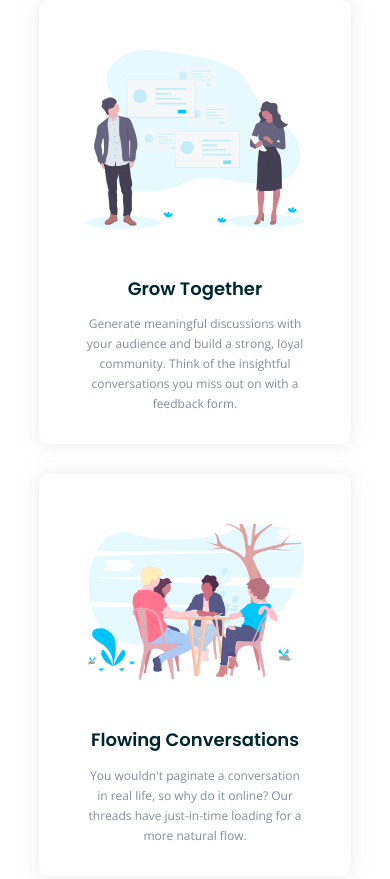
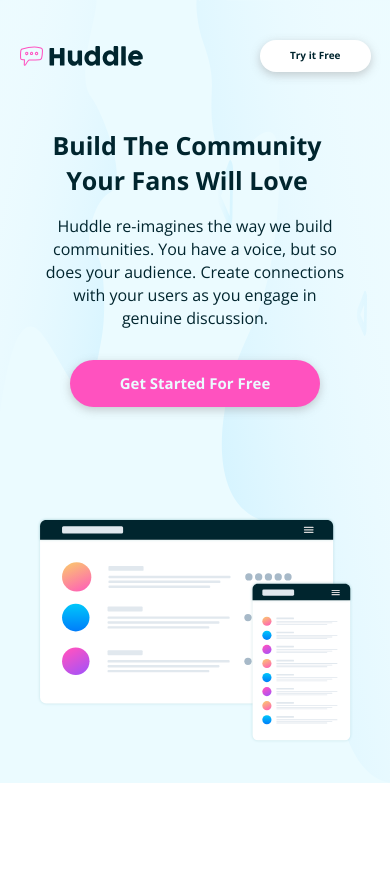
Before and after one commit to Lwmeek/Huddle-Landing-Alt, a plain HTML site: page index.html in a window 390 px wide. Shown: the top 879 px of the page. After the commit the page ends 844 px from the top, so only its background shows below. Drawn offline with nearby package versions, Linux system fonts and the light colour scheme.

Commit message:
updating header for all screensizes

```diff
--- a/css/styles.css
+++ b/css/styles.css
@@ -43,7 +43,7 @@ body {
 }
 .btn:hover {
 	cursor: pointer;
-	opacity: 50%;
+	opacity: 75%;
 }
 .btn-primary {
 	background: var(--clr-pink);
@@ -69,6 +69,7 @@ body {
 	justify-content: space-between;
 	width: 90%;
 	margin: 4rem auto;
+	align-items: center;
 }
 .header-bar img {
 	height: 2rem;
@@ -87,12 +88,14 @@ body {
 .header-body_content h1 {
 	line-height: 5rem;
 	color: var(--clr-vdark-cyan);
+	max-width: 20ch;
 }
 .header-body_content p {
 	font-size: 1.6rem;
 	line-height: 2.3rem;
 	color: var(--clr-vdark-cyan);
 	margin-bottom: 3rem;
+	max-width: 50ch;
 }
 .header-body .btn {
 	font-size: 1.5rem;
@@ -100,6 +103,26 @@ body {
 .header-body_img {
 	width: 50%;
 	height: 50%;
+}
+@media screen and (max-width: 768px) {
+	.header-body {
+		flex-direction: column;
+		text-align: center;
+	}
+	.header-bar .btn {
+		font-size: 1rem;
+		padding: 1rem 3rem;
+	}
+	.header-body_content h1 {
+		font-size: 2.5rem;
+		line-height: 3.5rem;
+	}
+	.header-body_content p {
+		max-width: 33ch;
+	}
+	.header-body_img {
+		width: 90%;
+	}
 }
 
 /* Sections Styles*/
--- a/index.html
+++ b/index.html
@@ -20,41 +20,23 @@
 	</head>
 	<body>
 		<main class="container">
-			<section class="section section-grow">
-				<div class="section-content">
-					<h2 class="heading">Grow Together</h2>
-					<p>
-						Generate meaningful discussions with your audience and build a
-						strong, loyal community. Think of the insightful conversations you
-						miss out on with a feedback form.
-					</p>
+			<section class="header">
+				<div class="header-bar">
+					<img src="images/logo.svg" alt="Huddle Logo" />
+					<button class="btn btn-secondary">Try it Free</button>
 				</div>
-				<img class="section-img" src="images/illustration-grow-together.svg" alt="" />
-			</section>
-			<section class="section section-flowing">
-				<img
-					class="section-img"
-					src="images/illustration-flowing-conversation.svg"
-					alt=""
-				/>
-				<div class="section-content">
-					<h2 class="heading">Flowing Conversations</h2>
-					<p>
-						You wouldn't paginate a conversation in real life, so why do it
-						online? Our threads have just-in-time loading for a more natural flow.
-					</p>
+				<div class="header-body">
+					<div class="header-body_content">
+						<h1>Build The Community Your Fans Will Love</h1>
+						<p>
+							Huddle re-imagines the way we build communities. You have a voice, but
+							so does your audience. Create connections with your users as you engage
+							in genuine discussion.
+						</p>
+						<button class="btn btn-primary">Get Started For Free</button>
+					</div>
+					<img src="images/illustration-mockups.svg" alt="" class="header-body_img" />
 				</div>
-			</section>
-			<section class="section section-users">
-				<div class="section-content">
-					<h2 class="heading">Your Users</h2>
-					<p>
-						It takes no time at all to integrate Huddle with your app's
-						authentication solution. This means, once signed in to your
-						app, your users can start chatting immediately.
-					</p>
-				</div>
-				<img class="section-img" src="images/illustration-your-users.svg" alt="" />
 			</section>
 		</main>
 	</body>
```
